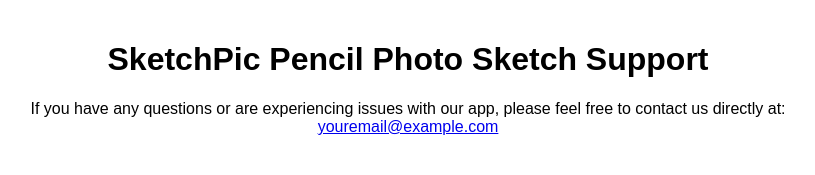
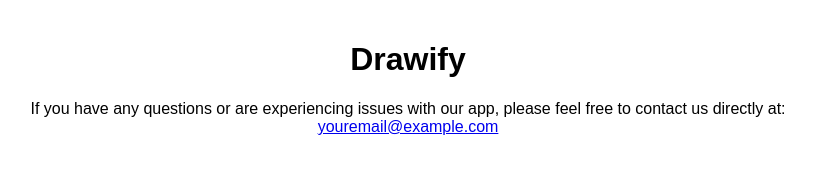
Before and after one commit to waitos/drawify, a plain HTML site: page support.html in a window 1280 px wide. Shown: the whole page, without its empty margins (232-1047 px from the left). Drawn offline with Linux system fonts and the light colour scheme.

Commit message:
Update support.html

```diff
--- a/support.html
+++ b/support.html
@@ -3,7 +3,7 @@
 <head>
     <meta charset="UTF-8">
     <meta name="viewport" content="width=device-width, initial-scale=1.0">
-    <title>SketchPic Support Page</title>
+    <title>Drawify Support Page</title>
     <style>
         body {
             font-family: Arial, sans-serif;
@@ -15,7 +15,7 @@
     </style>
 </head>
 <body>
-    <h1>SketchPic Pencil Photo Sketch Support</h1>
+    <h1>Drawify</h1>
     <p>If you have any questions or are experiencing issues with our app, please feel free to contact us directly at: <a href="mailto:waitosapps@gmail.com">youremail@example.com</a></p>
 </body>
 </html>
```
